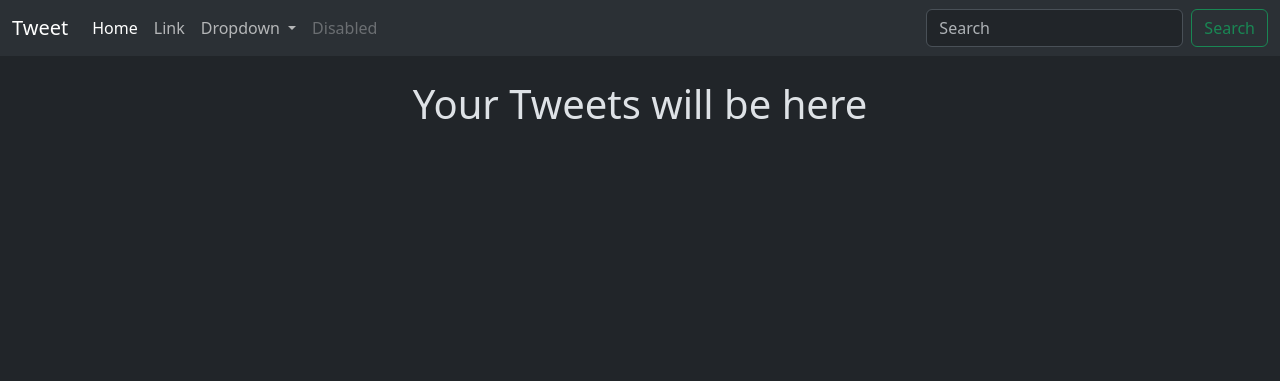
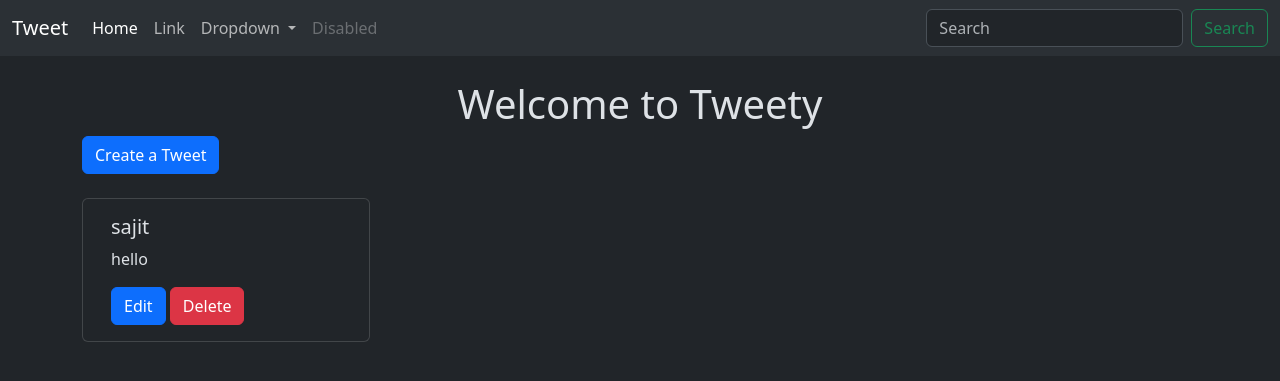
Before and after one commit to sajitbaral/Basic-Django-Project, a Django app: page /tweet/ in a window 1280 px wide. Shown: the top 381 px of the page. Run offline with Django 5.2, Linux system fonts and the light colour scheme; data comes from the database, SQL or seed files in the repository; both versions use the stored data as it was after the commit.

Commit message:
created templates (that connects to views)

```diff
--- a/simpleproject/tweet/models.py
+++ b/simpleproject/tweet/models.py
@@ -9,5 +9,5 @@ class Tweet(models.Model):
     created_at= models.DateTimeField(auto_now_add= True)
     updated_at= models.DateTimeField(auto_now= True)
 
-def __str__(self):
-    return f'{self.user.username}-{self.text[:15]}'
+    def __str__(self):
+        return f'{self.user.username}-{self.text[:15]}'
--- a/simpleproject/tweet/templates/index.html
+++ b/simpleproject/tweet/templates/index.html
@@ -2,7 +2,7 @@
 
 {% block title %}
 
-Tweet Page
+Tweety
 
 {% endblock %}
 
--- a/simpleproject/tweet/templates/tweet_list.html
+++ b/simpleproject/tweet/templates/tweet_list.html
@@ -2,12 +2,32 @@
 
 {% block title %}
 
-Tweet Page
+Tweety
 
 {% endblock %}
 
 {% block contents %}
 
-<h1 class ="text-center mt-4">Your Tweets will be here</h1>
+<h1 class ="text-center mt-4">Welcome to Tweety</h1>
 
+<a class = "btn btn-primary mb-4" href="{% url 'create_tweet' %}">Create a Tweet</a>
+<div class="container row gap-3">
+
+    {% for tweet in tweets %}
+
+    <div class="card" style="width: 18rem;">
+        {% if tweet.photo %}
+            <img src="{{ tweet.photo.url }}" class="card-img-top">
+        {% endif %}
+        <div class="card-body">
+            <h5 class="card-title">{{tweet.user.username}}</h5>
+            <p class="card-text">{{tweet.text}}</p>
+             <a href="{% url 'edit_tweet' tweet.id %}" class="btn btn-primary">Edit</a>
+             <a href="{% url 'delete_tweet' tweet.id %}" class="btn btn-danger">Delete</a>
+        </div>
+    </div>
+
+    {% endfor %}
+
+</div>
 {% endblock %}
--- a/simpleproject/tweet/urls.py
+++ b/simpleproject/tweet/urls.py
@@ -3,5 +3,10 @@ from django.urls import path
 from . import views
 
 urlpatterns = [
-    path('', views.index, name= 'tweets'),
+    path('', views.tweet_list, name= 'tweet_list'),
+    path('create/', views.create_tweet, name= 'create_tweet'),
+    path('<int:tweet_id>/edit/', views.edit_tweet, name= 'edit_tweet'),
+    path('<int:tweet_id>/delete/', views.delete_tweet, name= 'delete_tweet'),
+
+
 ]
--- a/simpleproject/tweet/views.py
+++ b/simpleproject/tweet/views.py
@@ -10,7 +10,7 @@ def tweet_list(request):
     return render(request, 'tweet_list.html', {'tweets':tweets})
 
 def create_tweet(request):
-    if form.request == 'POST':
+    if request.method == 'POST':
         form= TweetForm(request.POST, request.FILES)
         if form.is_valid():
             tweet= form.save(commit=False)
@@ -36,4 +36,12 @@ def edit_tweet(request, tweet_id):
     else:
         form= TweetForm(instance= tweet)                        #This runs if the user is just opening the "Edit" page for the first time (a GET request).here instance= tweet, It pre-fills the text box on our website so the user can see their old tweet while they edit it.
 
-    return(request, 'create_tweet.html', {'form':form})
+    return render(request, 'create_tweet.html', {'form':form})
+
+def delete_tweet(request, tweet_id):
+    tweet= get_object_or_404(Tweet, pk=tweet_id, user=request.user)
+    if request.method=='POST':
+        tweet.delete()
+        return redirect('tweet_list')
+
+    return render(request, 'delete_tweet.html', {'tweet':tweet})
```
Also changed, not shown: simpleproject/tweet/templates/create_tweet.html (+26 -0 lines), simpleproject/tweet/templates/delete_tweet.html (+19 -0 lines), simpleproject/db.sqlite3.
